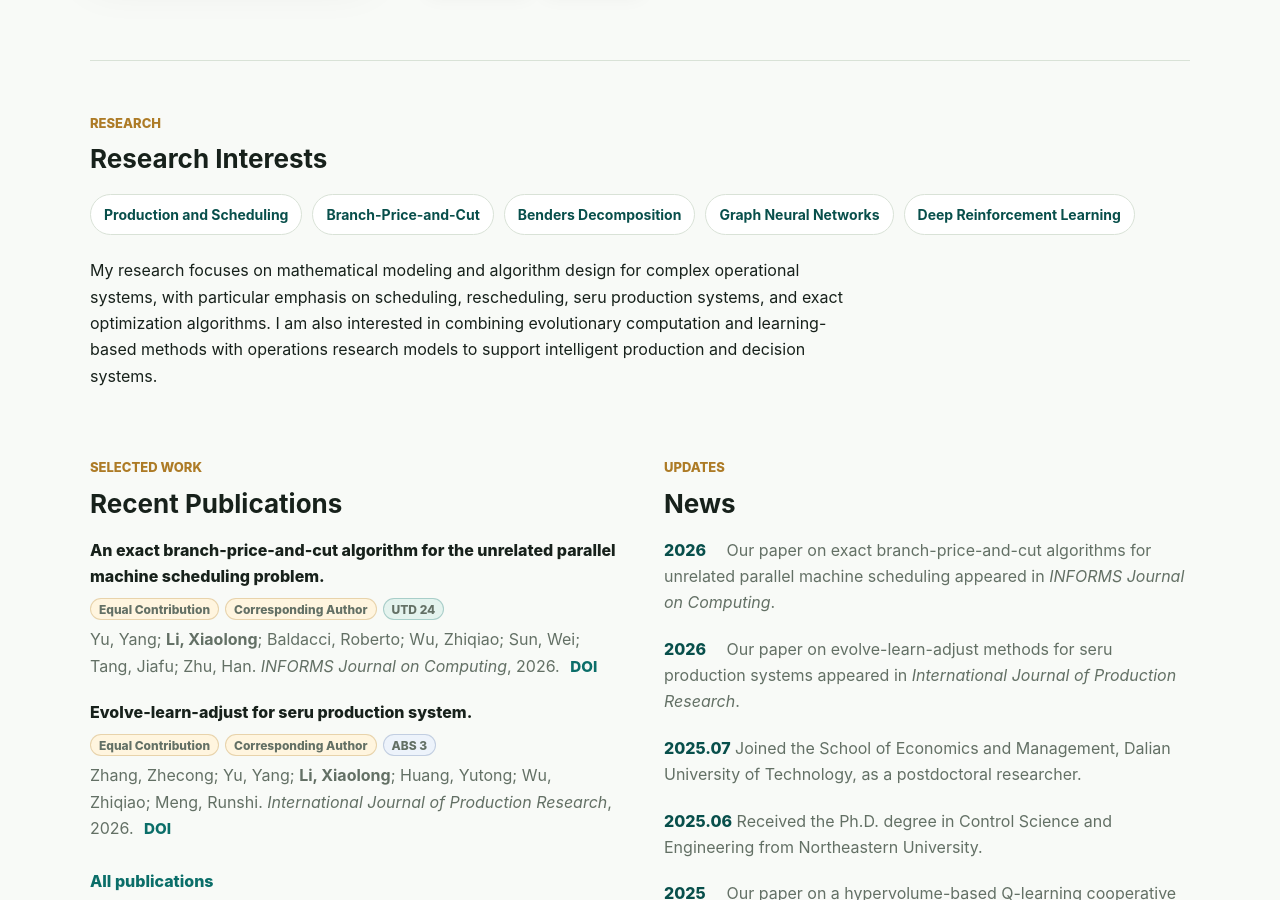
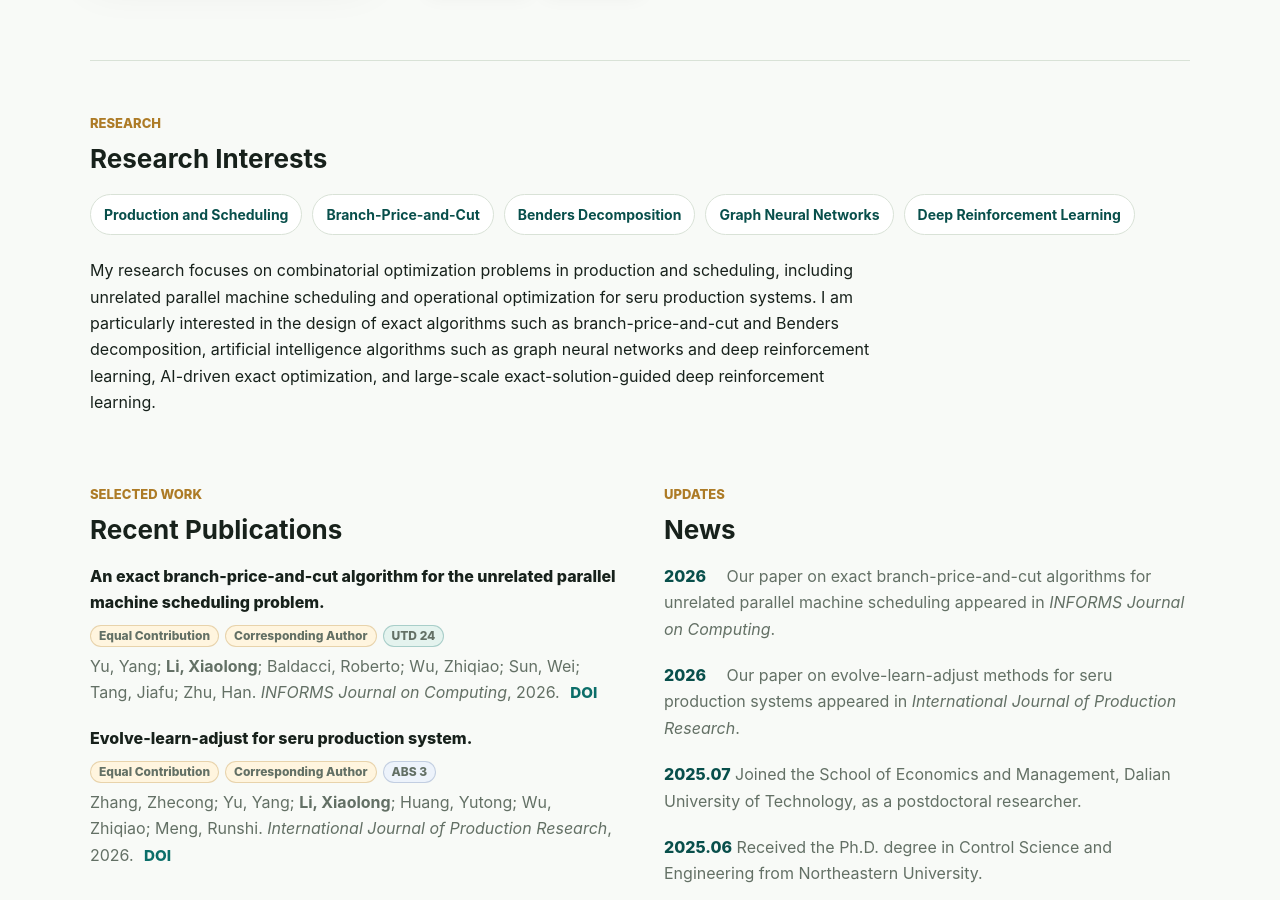
Before and after one commit to Luckydragon96/Luckydragon96.github.io, a Jekyll site: the page built from index.md, in a window 1280 px wide and 900 px high, scrolled down 505 px. Built offline with Jekyll 4.4.1, drawn with Linux system fonts in a browser that asks for light colours.

Commit message:
Update research interest description

```diff
--- a/index.md
+++ b/index.md
@@ -33,11 +33,13 @@ title: Home
     {% endfor %}
   </div>
   <p>
-    My research focuses on mathematical modeling and algorithm design for complex
-    operational systems, with particular emphasis on scheduling, rescheduling, seru
-    production systems, and exact optimization algorithms. I am also interested in
-    combining evolutionary computation and learning-based methods with operations
-    research models to support intelligent production and decision systems.
+    My research focuses on combinatorial optimization problems in production and
+    scheduling, including unrelated parallel machine scheduling and operational
+    optimization for seru production systems. I am particularly interested in the
+    design of exact algorithms such as branch-price-and-cut and Benders
+    decomposition, artificial intelligence algorithms such as graph neural networks
+    and deep reinforcement learning, AI-driven exact optimization, and large-scale
+    exact-solution-guided deep reinforcement learning.
   </p>
 </section>
 
```
